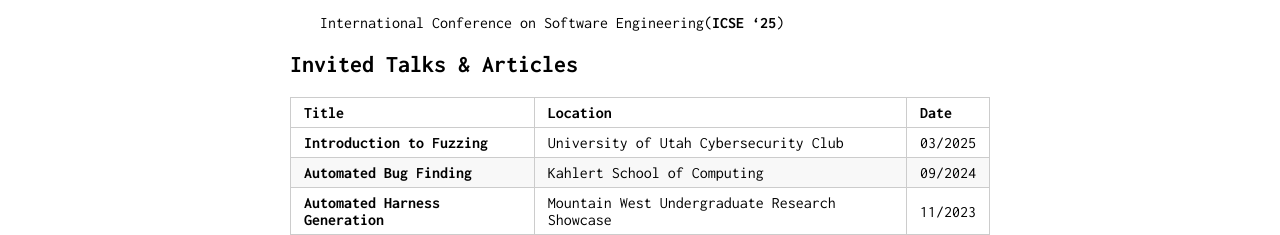
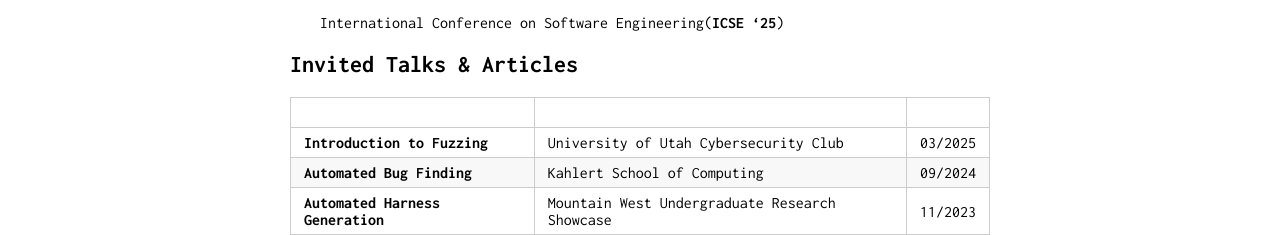
Before and after one commit to gabe-sherman/gabe-sherman.github.io, a Jekyll site: the page built from index.md, in a window 1280 px wide. Shown: the part 710-945 px from the top of the page. Built offline with Jekyll 4.4.1, drawn with Linux system fonts in a browser that asks for light colours; our own code applies the rules of GitHub Pages for plain Markdown files.

Commit message:
remove table headers

```diff
--- a/index.md
+++ b/index.md
@@ -34,7 +34,7 @@ My research is based around fuzz testing, and I’m passionate about proactively
 
 ## Invited Talks & Articles
 
-Title | Location | Date
+| | | |
 ------|----------| ----
 **Introduction to Fuzzing** | University of Utah Cybersecurity Club | 03/2025
 **Automated Bug Finding** | Kahlert School of Computing | 09/2024
```
